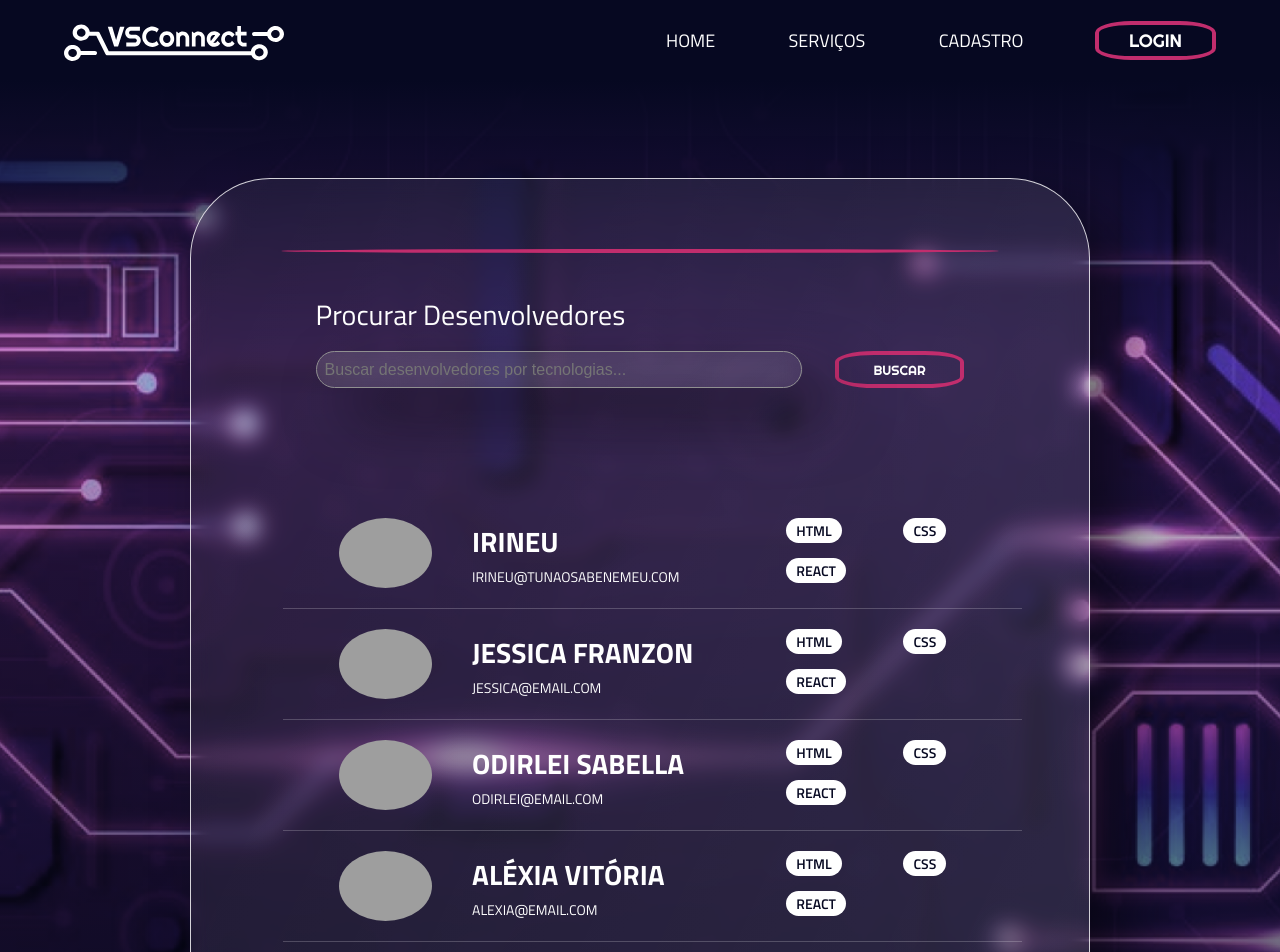
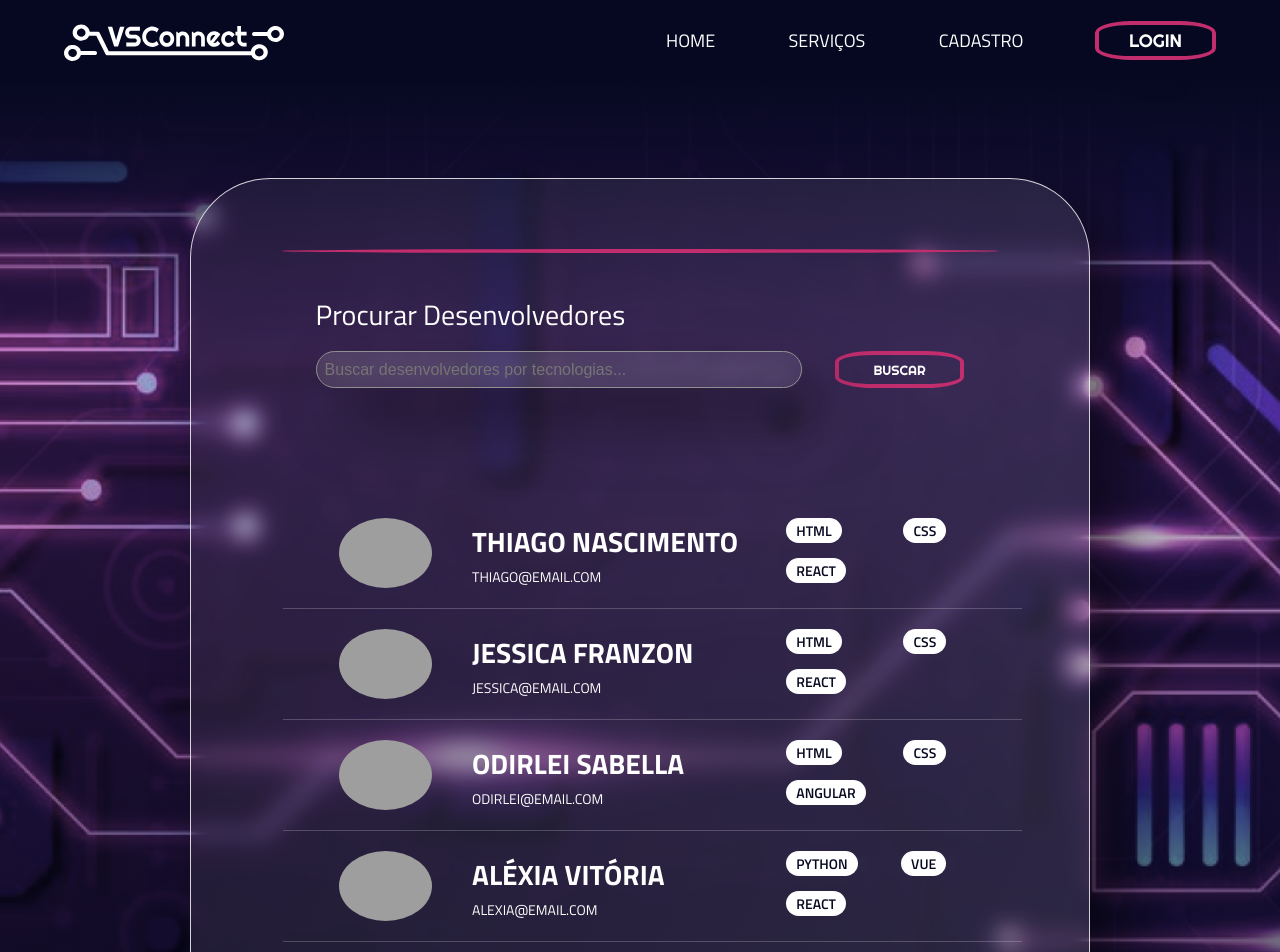
Before and after one commit to Delvecchi/Exemplo_Vsconnect_react, a React (Vite) app: page /listadevs in a window 1280 px wide. Shown: the top 952 px of the page. Built offline with nearby package versions, Linux system fonts and the light colour scheme; grey boxes are pictures that could not be loaded.

Commit message:
Atualização filter, pesquisa

```diff
--- a/src/components/CardDev/index.tsx
+++ b/src/components/CardDev/index.tsx
@@ -4,16 +4,18 @@ export default function CardDev(props: any) {
     return (
         <div className="dev">
               <div className="grupo_contato">
-                <img src="https://github.com/Thiago-Nascimento.png" alt="" />
+                <img src={props.foto} alt="" />
                 <div className="contato_dev">
                   <h3>{props.nome}</h3>
                   <p>{props.email}</p>
                 </div>
               </div>
               <div className="techs">
-                <span>HTML</span>
-                <span>CSS</span>
-                <span>React</span>
+                {
+                  props.techs.map((tech: string, index: number) => {
+                    return <span key={index}>{tech}</span>
+                  })
+                }
               </div>
             </div>
     )
--- a/src/main.tsx
+++ b/src/main.tsx
@@ -8,6 +8,7 @@ import Home from './pages/Home'
 // import CadastroDev from './pages/CadastroDev'
 import ListaServicos from './pages/ListaServicos'
 import ListaDevs from './pages/ListaDevs'
+import CardDev from './components/CardDev'
 
 
 
@@ -21,6 +22,7 @@ ReactDOM.createRoot(document.getElementById('root')!).render(
         <Route path='listaservicos' element={<ListaServicos />} />
         {/* <Route path='cadastrodev' element={<CadastroDev/>} /> */}
         <Route path='listadevs' element={<ListaDevs/>}/>
+        <Route path='card/dev' element={<CardDev />} />
         </Routes>
         <Footer1 />
       </BrowserRouter>
--- a/src/pages/ListaDevs/index.tsx
+++ b/src/pages/ListaDevs/index.tsx
@@ -1,14 +1,69 @@
+import { useState } from "react"
 import CardDev from "../../components/CardDev"
 import "./style.css"
 
 export default function ListaDevs() {
+
+  const [devs, setDevs] = useState<any[]>([
+
+    {
+      img_perfil: "https://github.com/Thiago-Nascimento.png",
+      nome: "Thiago Nascimento",
+      email: "thiago@email.com",
+      skills: ["HTML", "CSS", "REACT"]
+    },
+    {
+      img_perfil: "https://github.com/JessicaSanto.png",
+      nome: "Jessica Franzon",
+      email: "jessica@email.com",
+      skills: ["HTML", "CSS", "REACT"]
+    },
+    {
+      img_perfil: "https://github.com/odirlei-assis.png",
+      nome: "Odirlei Sabella",
+      email: "odirlei@email.com",
+      skills: ["HTML", "CSS", "ANGULAR"]
+    },
+    {
+      img_perfil: "https://github.com/alexiamelhado18.png",
+      nome: "Aléxia Vitória",
+      email: "alexia@email.com",
+      skills: ["PYTHON", "VUE", "REACT"]
+    }
+
+  ]);
+
+  const [skillDigitada, setSkillDigitada] = useState<string>("");
+
+  const [listaDevsFiltrados, setlistaDevsFiltrados] = useState<any[]>(devs);
+
+  function buscarPorSkill(event: any) {
+    event.preventDefault();
+
+    const devsFiltrados = devs.filter((dev: any) => dev.skills.includes(skillDigitada.toLocaleUpperCase()))
+
+    if (devsFiltrados.length === 0) {
+      alert("Nenhum desenvolvedor(a) foi encontrado com essa skill")
+    } else {
+      setlistaDevsFiltrados(devsFiltrados)
+    }
+
+  }
+
+  function retornoDevsGeral(event: any) {
+    if (event.target.value === "") {
+      setlistaDevsFiltrados(devs)
+    }
+    setSkillDigitada(event.target.value)
+  }
+
   return (
     <main>
       <div className="container container_lista_devs">
         <div className="lista_devs_conteudo">
           <h1>Lista de Devs</h1>
           <hr />
-      <form method="post">
+          <form method="post" onSubmit={buscarPorSkill}>
             <div className="wrapper_form">
               <label htmlFor="busca">Procurar desenvolvedores</label>
               <div className="campo-label">
@@ -16,7 +71,7 @@ export default function ListaDevs() {
                   type="search"
                   name="campo-busca"
                   id="busca"
-              placeholder="Buscar desenvolvedores por tecnologias..."
+                  placeholder="Buscar desenvolvedores por tecnologias..." onChange={retornoDevsGeral}
                 />
                 <button type="submit">Buscar</button>
               </div>
@@ -24,58 +79,17 @@ export default function ListaDevs() {
           </form>
           <div className="wrapper_lista">
             <ul>
-          <li>
-            <CardDev nome="Irineu" email="irineu@tunaosabenemeu.com" />
+              {listaDevsFiltrados.map((dev: any, index: number) => {
+                return <li>
+                  <CardDev
+                    foto={dev.img_perfil}
+                    nome={dev.nome}
+                    email={dev.email}
+                    techs={dev.skills}
+                  />
                 </li>
-
-          <li>
-            <div className="dev">
-              <div className="grupo_contato">
-                <img src="https://github.com/JessicaSanto.png" alt="" />
-                <div className="contato_dev">
-                  <h3>Jessica Franzon</h3>
-                  <p>jessica@email.com</p>
-                </div>
-              </div>
-              <div className="techs">
-                <span>HTML</span>
-                <span>CSS</span>
-                <span>React</span>
-              </div>
-            </div>
-          </li>
-          <li>
-            <div className="dev">
-              <div className="grupo_contato">
-                <img src="https://github.com/odirlei-assis.png" alt="" />
-                <div className="contato_dev">
-                  <h3>Odirlei Sabella</h3>
-                  <p>odirlei@email.com</p>
-                </div>
-              </div>
-              <div className="techs">
-                <span>HTML</span>
-                <span>CSS</span>
-                <span>React</span>
-              </div>
-            </div>
-          </li>
-          <li>
-            <div className="dev">
-              <div className="grupo_contato">
-                <img src="https://github.com/alexiamelhado18.png" alt="" />
-                <div className="contato_dev">
-                  <h3>Aléxia Vitória</h3>
-                  <p>alexia@email.com</p>
-                </div>
-              </div>
-              <div className="techs">
-                <span>HTML</span>
-                <span>CSS</span>
-                <span>React</span>
-              </div>
-            </div>
-          </li>
+              }
+              )}
             </ul>
           </div>
         </div>
```
Lines whose indentation alone changed are shown as unchanged.
